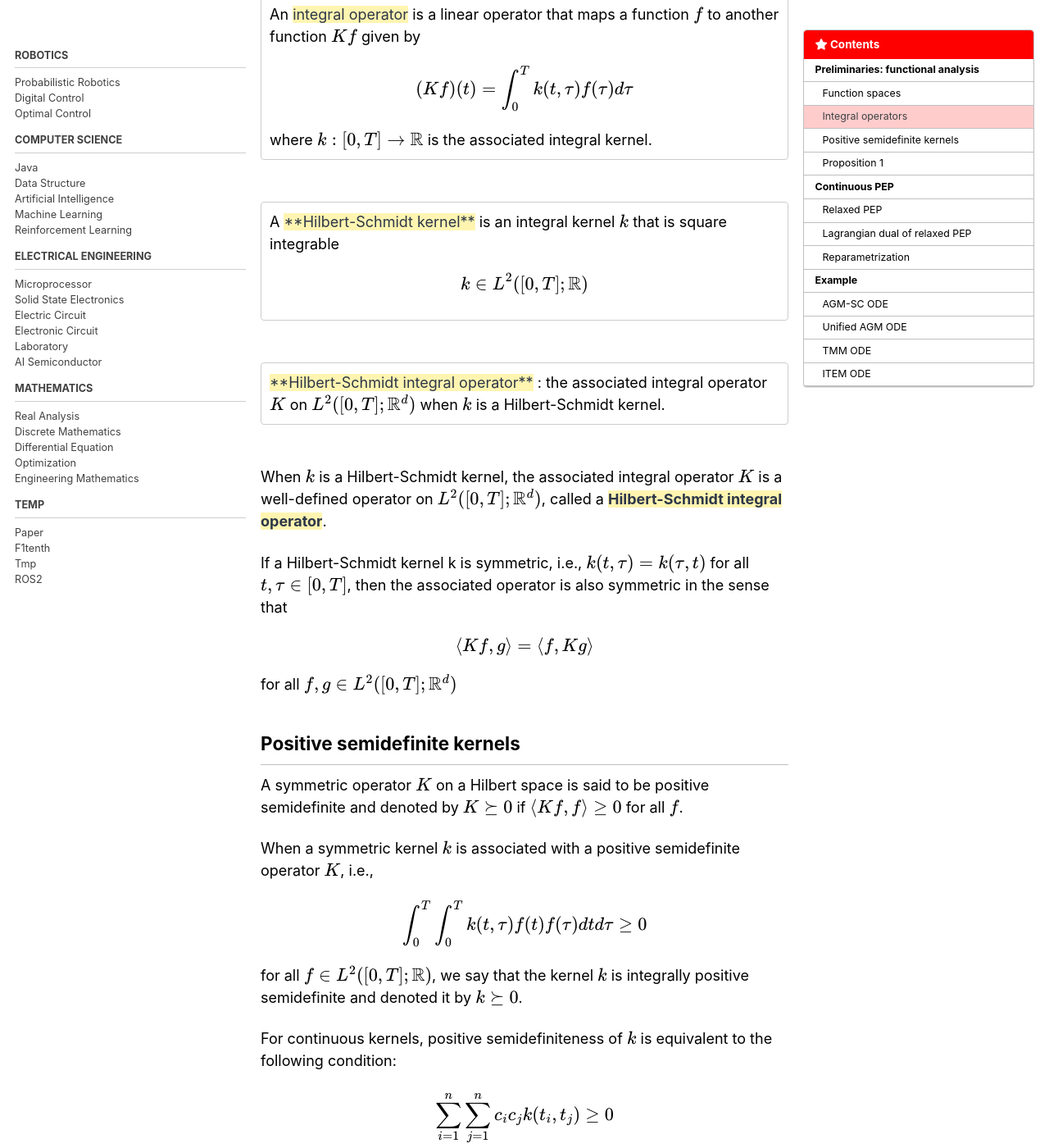
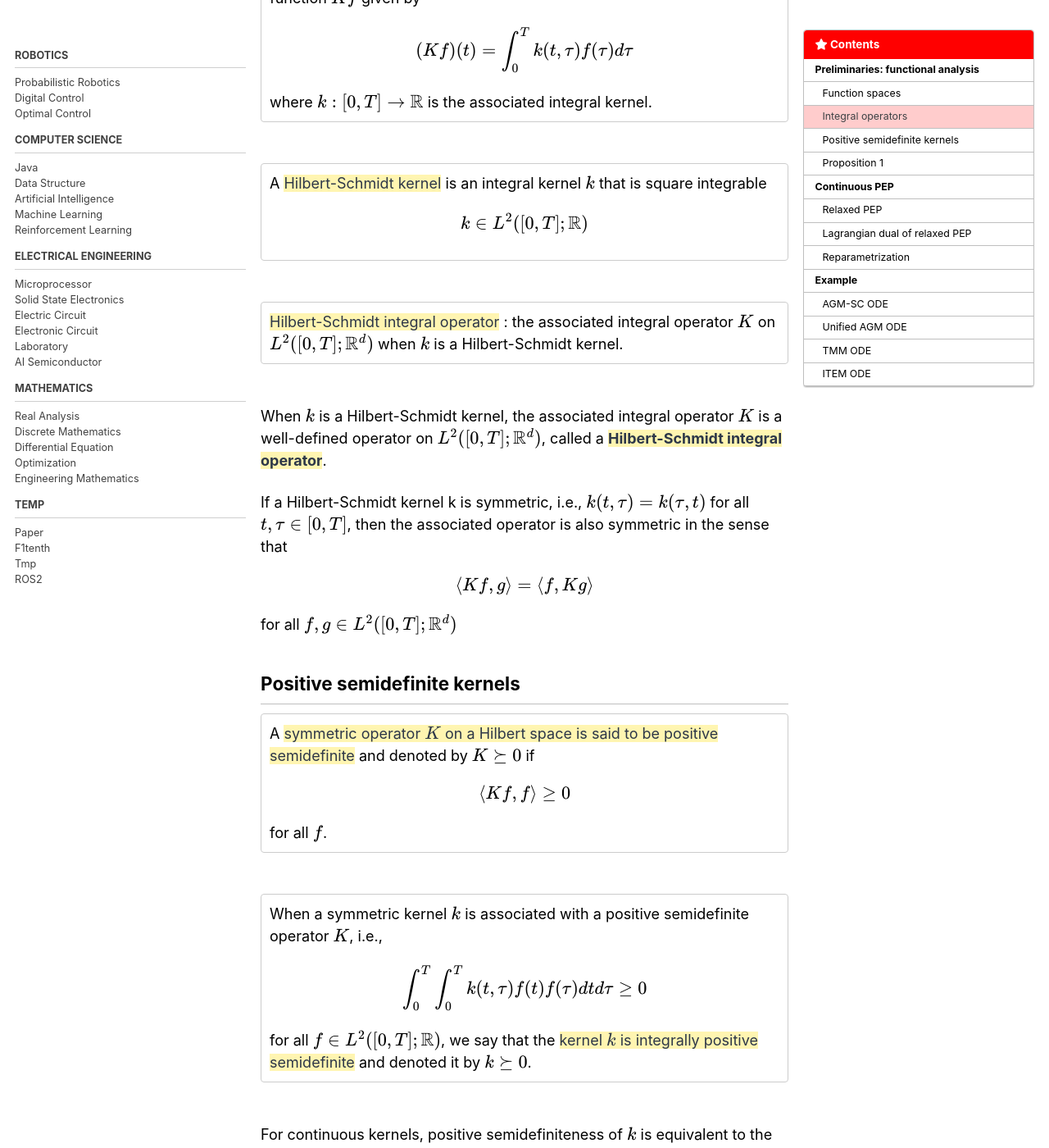
Before and after one commit to wontothree/legacy-blog, a Jekyll site: the page built from _posts/paper/2025-04-05-convergence-analysis.md, in a window 1280 px wide and 1400 px high, scrolled down 1262 px. Shown: the whole window at 82% size. Built offline with Jekyll 4.4.1, drawn with Linux system fonts in a browser that asks for light colours; cached includes are drawn as plain includes; formulas are drawn with MathJax 3; some of the changed text lies outside the part shown.

Commit message:
update contents

```diff
--- a/_posts/paper/2025-04-05-convergence-analysis.md
+++ b/_posts/paper/2025-04-05-convergence-analysis.md
@@ -13,12 +13,11 @@ categories:
 ## Function spaces
 
 <div style="border: 1px solid #ccc; padding: 10px; border-radius: 4px">
-  <p>
-    $C([0, T]; \mathbb{R}^d)$ : the set of continuous functions from $[0, T]$ to $\mathbb{R}^d$
-  </p>
-  <p>
-    $C^1([0, T]; \mathbb{R}^d)$ : the set of continuously differentiable functions from $[0, T]$ to $\mathbb{R}^d$
-  </p>
+  $C([0, T]; \mathbb{R}^d)$ : the set of continuous functions from $[0, T]$ to $\mathbb{R}^d$
+
+  <br>
+
+  $C^1([0, T]; \mathbb{R}^d)$ : the set of continuously differentiable functions from $[0, T]$ to $\mathbb{R}^d$
 </div>
 <br>
 <div style="border: 1px solid #ccc; padding: 10px; border-radius: 4px">
@@ -51,7 +50,7 @@ $$
 <br>
 
 <div style="border: 1px solid #ccc; padding: 10px; border-radius: 4px">
-  A <span style="color: #2D3748; background-color:#fff5b1;">**Hilbert-Schmidt kernel**</span> is an integral kernel $k$ that is square integrable
+  A <span style="color: #2D3748; background-color:#fff5b1;">Hilbert-Schmidt kernel</span> is an integral kernel $k$ that is square integrable
 
   $$
   k \in L^2([0, T]; \mathbb{R})
@@ -61,7 +60,7 @@ $$
 <br>
 
 <div style="border: 1px solid #ccc; padding: 10px; border-radius: 4px">
-  <span style="color: #2D3748; background-color:#fff5b1;">**Hilbert-Schmidt integral operator**</span> : the associated integral operator $K$ on $L^2([0, T]; \mathbb{R}^d)$ when $k$ is a Hilbert-Schmidt kernel.
+  <span style="color: #2D3748; background-color:#fff5b1;">Hilbert-Schmidt integral operator</span> : the associated integral operator $K$ on $L^2([0, T]; \mathbb{R}^d)$ when $k$ is a Hilbert-Schmidt kernel.
 </div>
 
 <br>
@@ -78,15 +77,29 @@ for all $f, g \in L^2([0, T]; \mathbb{R}^d)$
 
 ## Positive semidefinite kernels
 
-A symmetric operator $K$ on a Hilbert space is said to be positive semidefinite and denoted by $K \succeq 0$ if $\langle K f, f \rangle \geq 0$ for all $f$.
+<div style="border: 1px solid #ccc; padding: 10px; border-radius: 4px">
+  A <span style="color: #2D3748; background-color:#fff5b1;">symmetric operator $K$ on a Hilbert space is said to be positive semidefinite</span> and denoted by $K \succeq 0$ if
 
-When a symmetric kernel $k$ is associated with a positive semidefinite operator $K$, i.e.,
+  $$
+  \langle K f, f \rangle \geq 0
+  $$
 
-$$
-\int_0^T\int_0^T k(t, \tau) f(t) f(\tau) dt d\tau \geq 0
-$$
+  for all $f$.
+</div>
 
-for all $f \in L^2([0, T]; \mathbb{R})$, we say that the kernel $k$ is integrally positive semidefinite and denoted it by $k \succeq 0$.
+<br>
+
+<div style="border: 1px solid #ccc; padding: 10px; border-radius: 4px">
+  When a symmetric kernel $k$ is associated with a positive semidefinite operator $K$, i.e.,
+
+  $$
+  \int_0^T\int_0^T k(t, \tau) f(t) f(\tau) dt d\tau \geq 0
+  $$
+
+  for all $f \in L^2([0, T]; \mathbb{R})$, we say that the <span style="color: #2D3748; background-color:#fff5b1;">kernel $k$ is integrally positive semidefinite</span> and denoted it by $k \succeq 0$.
+</div>
+
+<br>
 
 For continuous kernels, positive semidefiniteness of $k$ is equivalent to the following condition:
 
```
